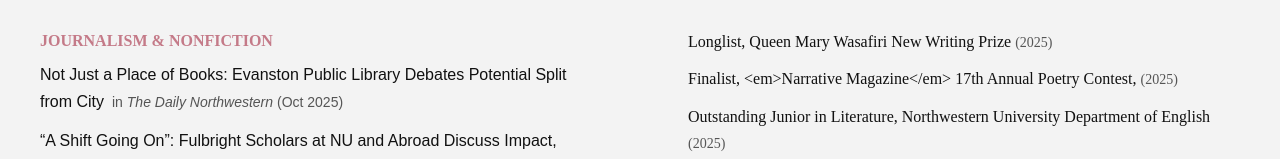
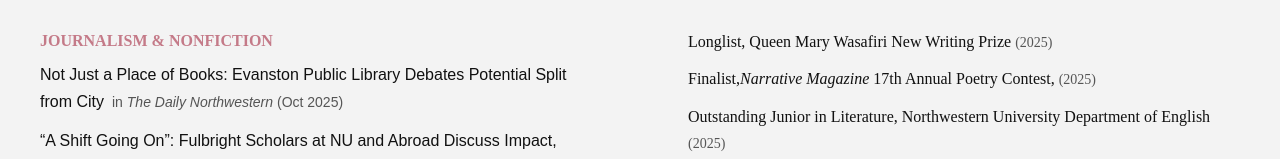
Before and after one commit to yongssh/yongssh.github.io, a Next.js app: page /writing in a window 1280 px wide. Shown: the part 302-461 px from the top of the page. Built offline with nearby package versions, Linux system fonts and the light colour scheme; a web font is replaced by a local one.

Commit message:
updated bio

```diff
--- a/src/app/components/honors.tsx
+++ b/src/app/components/honors.tsx
@@ -4,7 +4,7 @@ import styles from "../styles/Honors.module.css";
 export default function Honors() {
   const honors = [
     { title: "Longlist, Queen Mary Wasafiri New Writing Prize", year: 2025 },
-    { title: "Finalist, <em>Narrative Magazine</em> 17th Annual Poetry Contest," ,year: 2025 },
+    { title: <>Finalist,<em>Narrative Magazine</em> 17th Annual Poetry Contest, </>, year: 2025 },
     { title: "Outstanding Junior in Literature, Northwestern University Department of English", year: 2025 },
     {
       title: "Commended Poet, The Poetry Society of the UK's National Poetry Competition",
```
